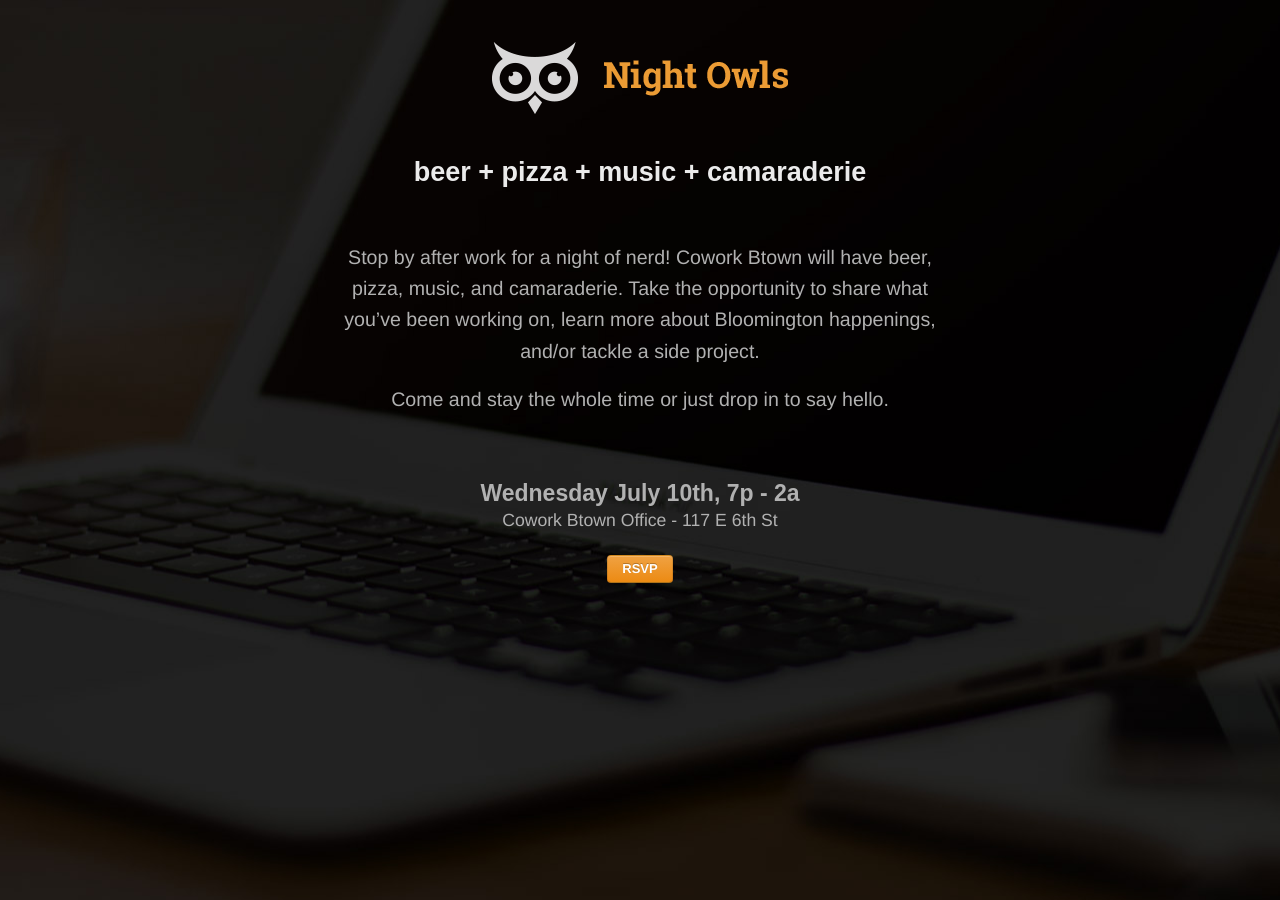
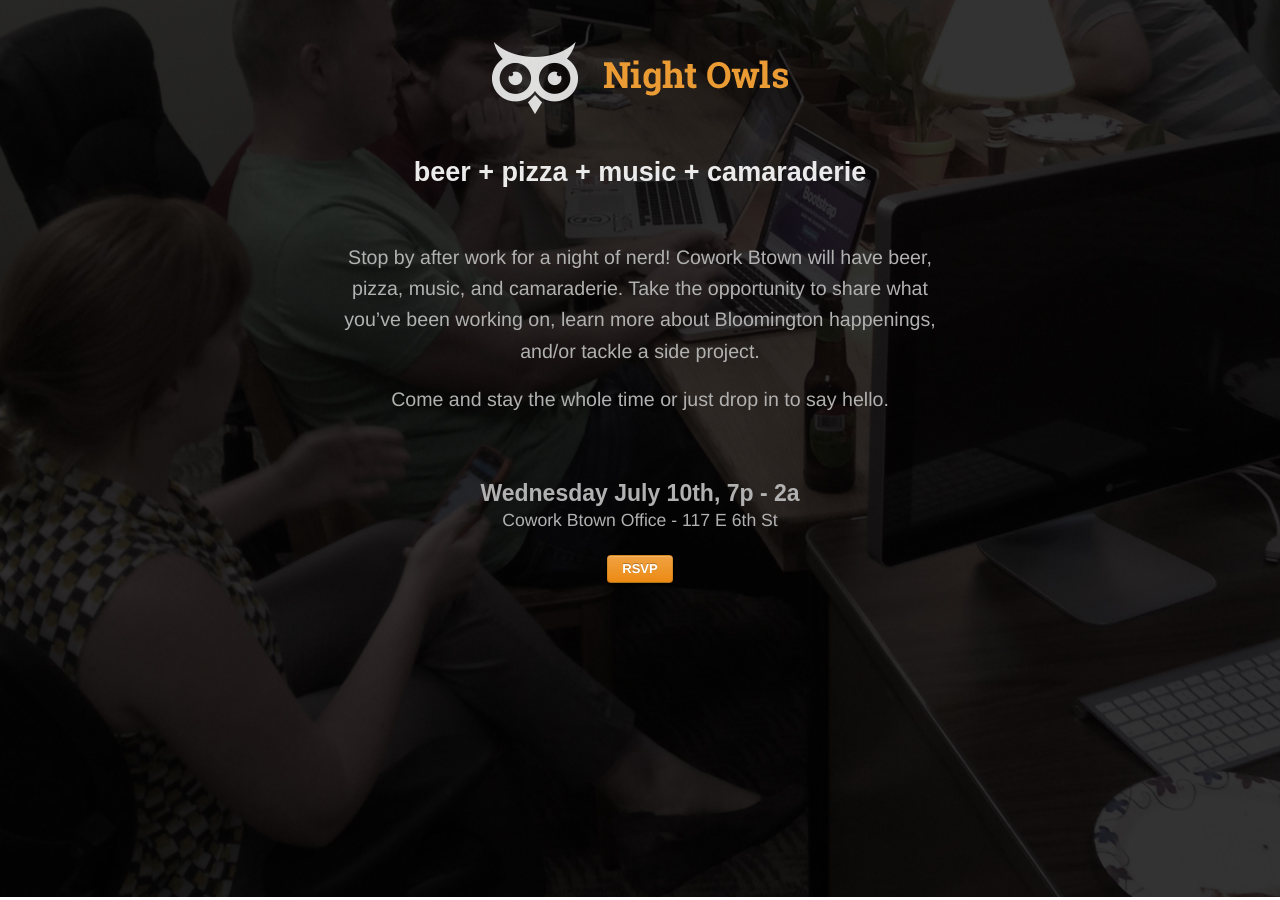
Before and after one commit to internetAaron/cowork-btown, a Jekyll site: the page built from nightowl.html, in a window 1280 px wide. Built offline with Jekyll 4.4.1, drawn with Linux system fonts in a browser that asks for light colours; Markdown is read by kramdown in place of the engine named in the settings.

Commit message:
Updated night owl bg

```diff
--- a/stylesheets/custom.css
+++ b/stylesheets/custom.css
@@ -500,7 +500,7 @@ img.border {
 
 body.night-owl-bg {
   padding: 3.0em 0;
-  background: url(../images/site/night-owl-bg-2.jpg) no-repeat center;
+  background: url(../images/site/night-owl-bg-3.jpg) no-repeat center;
   color: #fff;
 }
 
```
Also changed, not shown: images/site/night-owl-bg-3.jpg (added), 3 other files.
